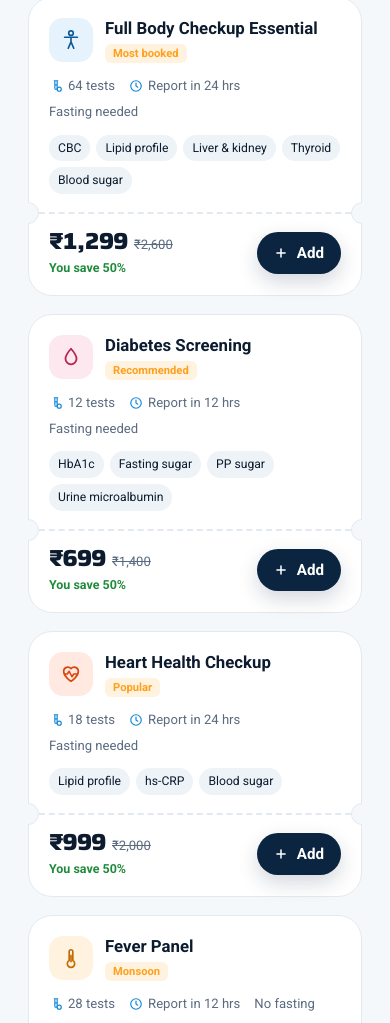
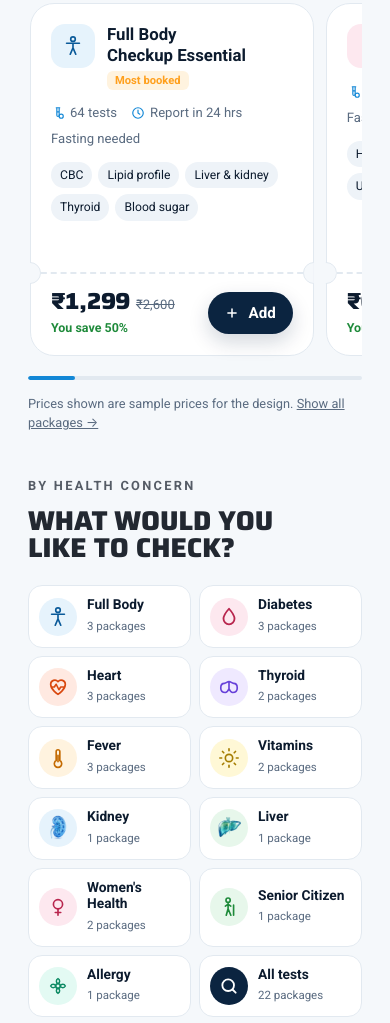
Before and after one commit to mack9048/microcheck, a plain HTML site: page index.html in a window 390 px wide. Shown: the part 2046-3069 px from the top of the page. Drawn offline with nearby package versions, Linux system fonts and the light colour scheme.

Commit message:
Show packages as a one-row carousel and shorten the phone page
Packages scroll sideways in a single row (4 / 3 / 2 / 1 visible by
screen size) with arrows and a progress line. On phones, health concerns
use two columns and care-at-home and club plans become swipe rows,
cutting the phone page by about 30%.

Co-Authored-By: Claude Opus 5.5 <noreply@anthropic.com>
Claude-Session: https://claude.ai/code/session_01WXiVY8k7bqnPPiDFMFDc8h

```diff
--- a/index.html
+++ b/index.html
@@ -222,7 +222,18 @@ body::before { content: ""; position: fixed; inset: 0 0 auto; height: env(safe-a
 .seg::-webkit-scrollbar { display: none; }
 .seg button { white-space: nowrap; border: 0; background: none; border-radius: 999px; padding: 8px 16px; font: 500 .88rem var(--font-head); color: var(--ink-2); cursor: pointer; }
 .seg button[aria-pressed="true"] { background: var(--navy); color: #fff; }
-.shelf { display: grid; grid-template-columns: repeat(4, minmax(0, 1fr)); gap: 18px; }
+.shelf { display: flex; gap: 18px; overflow-x: auto; scroll-snap-type: x mandatory; scrollbar-width: none; padding: 6px 2px 14px; scroll-padding-left: 2px; overscroll-behavior-x: contain; }
+.shelf::-webkit-scrollbar { display: none; }
+.shelf > .tk { flex: 0 0 calc((100% - 3 * 18px) / 4); scroll-snap-align: start; }
+.shelf-wrap { position: relative; }
+.shelf-nav { display: flex; gap: 8px; }
+.shelf-nav button { width: 46px; height: 46px; border-radius: 50%; border: 1px solid var(--line); background: #fff; display: grid; place-items: center; cursor: pointer; color: var(--ink); }
+.shelf-nav button:hover:not(:disabled) { border-color: var(--blue); color: var(--blue-deep); }
+.shelf-nav button:disabled { opacity: .35; cursor: default; }
+.shelf-nav .prev svg { transform: rotate(180deg); }
+.shelf-tools { display: flex; align-items: center; gap: 12px; flex-wrap: wrap; max-width: 100%; min-width: 0; }
+.shelf-bar { height: 4px; border-radius: 4px; background: var(--line); margin-top: 6px; overflow: hidden; }
+.shelf-bar i { display: block; height: 100%; width: 25%; border-radius: 4px; background: var(--blue); transition: transform .15s linear, width .2s; }
 .tk { position: relative; background: #fff; border: 1px solid var(--line); border-radius: 24px; display: grid; grid-template-rows: 1fr auto; transition: transform .2s, box-shadow .2s; }
 .tk:hover { transform: translateY(-3px); box-shadow: var(--shadow); }
 .tk-top { padding: 20px 20px 18px; display: grid; gap: 12px; align-content: start; }
@@ -479,7 +490,7 @@ footer a { text-decoration: none; } footer a:hover { color: #fff; }
 @media (prefers-reduced-motion: reduce) { .intro, .intro-h.swap, .intro-eyebrow.swap, .intro-side p.swap { transition: none; animation: none; } }
 
 @media (max-width: 1200px) {
-  .shelf { grid-template-columns: repeat(3, minmax(0, 1fr)); }
+  .shelf > .tk { flex-basis: calc((100% - 2 * 18px) / 3); }
   .offers { grid-template-columns: repeat(2, minmax(0, 1fr)); }
   .qa-card { grid-template-columns: repeat(3, minmax(0, 1fr)); }
   .qa:nth-child(4)::before { display: none; }
@@ -494,14 +505,16 @@ footer a { text-decoration: none; } footer a:hover { color: #fff; }
   .hero-art { position: relative; inset: auto; height: 440px; margin-top: -10px; -webkit-mask-image: linear-gradient(180deg, transparent 0, #000 70px); mask-image: linear-gradient(180deg, transparent 0, #000 70px); }
   .stage3d .fallback { inset: 0; }
   .concerns, .whom { grid-template-columns: repeat(2, minmax(0, 1fr)); }
-  .shelf { grid-template-columns: repeat(2, minmax(0, 1fr)); }
+  .shelf > .tk { flex-basis: calc((100% - 18px) / 2.15); }
   .proof, .club, .two, .app { grid-template-columns: minmax(0, 1fr); }
   .tl { grid-template-columns: minmax(0, 1fr); gap: 16px; }
   .tl::before { left: 24px; right: auto; top: 24px; bottom: 24px; width: 2px; height: auto; background: repeating-linear-gradient(180deg, var(--blue) 0 8px, transparent 8px 16px); }
   .tl li { grid-template-columns: 50px minmax(0, 1fr); column-gap: 16px; row-gap: 2px; }
   .tl li .dot { grid-row: span 3; }
   .tl small { margin-top: 0; }
-  .svc-grid { grid-template-columns: minmax(0, 1fr); }
+  .svc-grid { display: flex; overflow-x: auto; scroll-snap-type: x mandatory; scrollbar-width: none; gap: 14px; padding-bottom: 4px; }
+  .svc-grid::-webkit-scrollbar { display: none; }
+  .svc { flex: 0 0 78%; scroll-snap-align: start; }
   .phone-mock { display: none; }
   .rv { flex-basis: calc((100% - 2 * 20px) / 3); }
   .hdr-row { flex-wrap: wrap; }
@@ -541,12 +554,23 @@ footer a { text-decoration: none; } footer a:hover { color: #fff; }
   .qa small { display: none; }
   .qa::before { display: none; }
   .qa:last-child { grid-column: 1 / -1; flex-direction: row; justify-content: center; }
-  .shelf, .concerns { grid-template-columns: minmax(0, 1fr); }
+  .shelf { gap: 12px; }
+  .shelf > .tk { flex-basis: 86%; }
+  .shelf-nav { display: none; }
+  .concerns { grid-template-columns: repeat(2, minmax(0, 1fr)); gap: 8px; }
+  .cn { padding: 10px; gap: 10px; border-radius: 14px; }
+  .cn i { width: 38px; height: 38px; }
+  .cn img { width: 28px; height: 28px; }
+  .cn b { font-size: .86rem; }
+  .cn small { font-size: .72rem; }
+  .cn > svg { display: none; }
   .whom { grid-template-columns: repeat(2, minmax(0, 1fr)); gap: 10px; }
   .wm { min-height: 160px; padding: 16px; border-radius: 20px; }
   .wm b { font-size: 1.02rem; }
   .nums { grid-template-columns: repeat(3, minmax(0, 1fr)); }
-  .tiers { grid-template-columns: minmax(0, 1fr); }
+  .tiers { display: flex; overflow-x: auto; scroll-snap-type: x mandatory; scrollbar-width: none; gap: 12px; padding-bottom: 4px; }
+  .tiers::-webkit-scrollbar { display: none; }
+  .tier { flex: 0 0 80%; scroll-snap-align: start; }
   .rv-track { gap: 12px; }
   .rv { flex-basis: 64%; }
   .rv-nav { display: none; }
@@ -711,9 +735,10 @@ footer a { text-decoration: none; } footer a:hover { color: #fff; }
   <div class="wrap">
     <div class="head2">
       <div><span class="kicker">Health checkups</span><h2>Popular with <span>Kerala families</span></h2><p>Curated by doctors. Home collection is free on every package.</p></div>
-      <div class="seg" id="tabs" role="toolbar" aria-label="Filter packages"></div>
+      <div class="shelf-tools"><div class="seg" id="tabs" role="toolbar" aria-label="Filter packages"></div><div class="shelf-nav"><button class="prev" type="button" id="shPrev" aria-label="Previous packages"><svg width="18" height="18"><use href="#i-arrow"/></svg></button><button type="button" id="shNext" aria-label="Next packages"><svg width="18" height="18"><use href="#i-arrow"/></svg></button></div></div>
     </div>
     <div class="shelf" id="shelf"></div>
+    <div class="shelf-bar" aria-hidden="true"><i id="shBar"></i></div>
     <p class="note">Prices shown are sample prices for the design. <a class="link" href="#packages" id="seeAll">Show all packages →</a></p>
   </div>
 </section>
@@ -992,9 +1017,17 @@ footer a { text-decoration: none; } footer a:hover { color: #fff; }
       '<div class="tk-inc">' + p.inc.map(function (i) { return '<span>' + esc(i) + '</span>'; }).join('') + '</div></div>' +
       '<div class="tk-bottom"><div class="price"><b>' + inr(p.price) + '</b><s>' + inr(p.mrp) + '</s><em>You save ' + off(p) + '%</em></div>' + addBtn(p) + '</div></article>';
   }
+  function syncShelf() {
+    var el = $('shelf'), max = el.scrollWidth - el.clientWidth, frac = el.scrollWidth ? el.clientWidth / el.scrollWidth : 1;
+    $('shBar').style.width = Math.min(100, frac * 100) + '%';
+    $('shBar').style.transform = 'translateX(' + (max > 0 ? (el.scrollLeft / max) * ((1 / Math.min(1, frac)) - 1) * 100 : 0) + '%)';
+    $('shPrev').disabled = el.scrollLeft < 4; $('shNext').disabled = el.scrollLeft > max - 4;
+  }
   function renderShelf() {
     var list = filter === 'all' ? (expanded ? PACKAGES : POPULAR.map(byId)) : PACKAGES.filter(function (p) { return p.cat === filter; });
+    var keep = $('shelf').scrollLeft, same = renderShelf.last === filter + expanded; renderShelf.last = filter + expanded;
     $('shelf').innerHTML = list.map(ticket).join('');
+    $('shelf').scrollLeft = same ? keep : 0; syncShelf();
     $('seeAll').hidden = filter === 'all' && expanded;
     document.querySelectorAll('#tabs [data-f], #chips [data-f]').forEach(function (b) { b.setAttribute('aria-pressed', String(b.dataset.f === filter)); });
     document.querySelectorAll('[data-chipf]').forEach(function (b) { b.setAttribute('aria-pressed', String(b.dataset.chipf === filter)); });
@@ -1041,6 +1074,10 @@ footer a { text-decoration: none; } footer a:hover { color: #fff; }
     document.querySelector('.hdr').addEventListener('mouseleave', function () { closeT = setTimeout(closeMenu, 220); });
     document.querySelector('.hdr').addEventListener('mouseenter', function () { clearTimeout(closeT); });
   }
+  $('shelf').addEventListener('scroll', function () { requestAnimationFrame(syncShelf); }, { passive: true });
+  window.addEventListener('resize', syncShelf);
+  $('shPrev').addEventListener('click', function () { $('shelf').scrollBy({ left: -$('shelf').clientWidth * .9, behavior: reduce ? 'auto' : 'smooth' }); });
+  $('shNext').addEventListener('click', function () { $('shelf').scrollBy({ left: $('shelf').clientWidth * .9, behavior: reduce ? 'auto' : 'smooth' }); });
   $('seeAll').addEventListener('click', function (e) { e.preventDefault(); filter = 'all'; expanded = true; renderShelf(); });
   document.querySelectorAll('[data-filter]').forEach(function (a) { a.addEventListener('click', function (e) { e.preventDefault(); setFilter(a.dataset.filter, true); }); });
 
```
